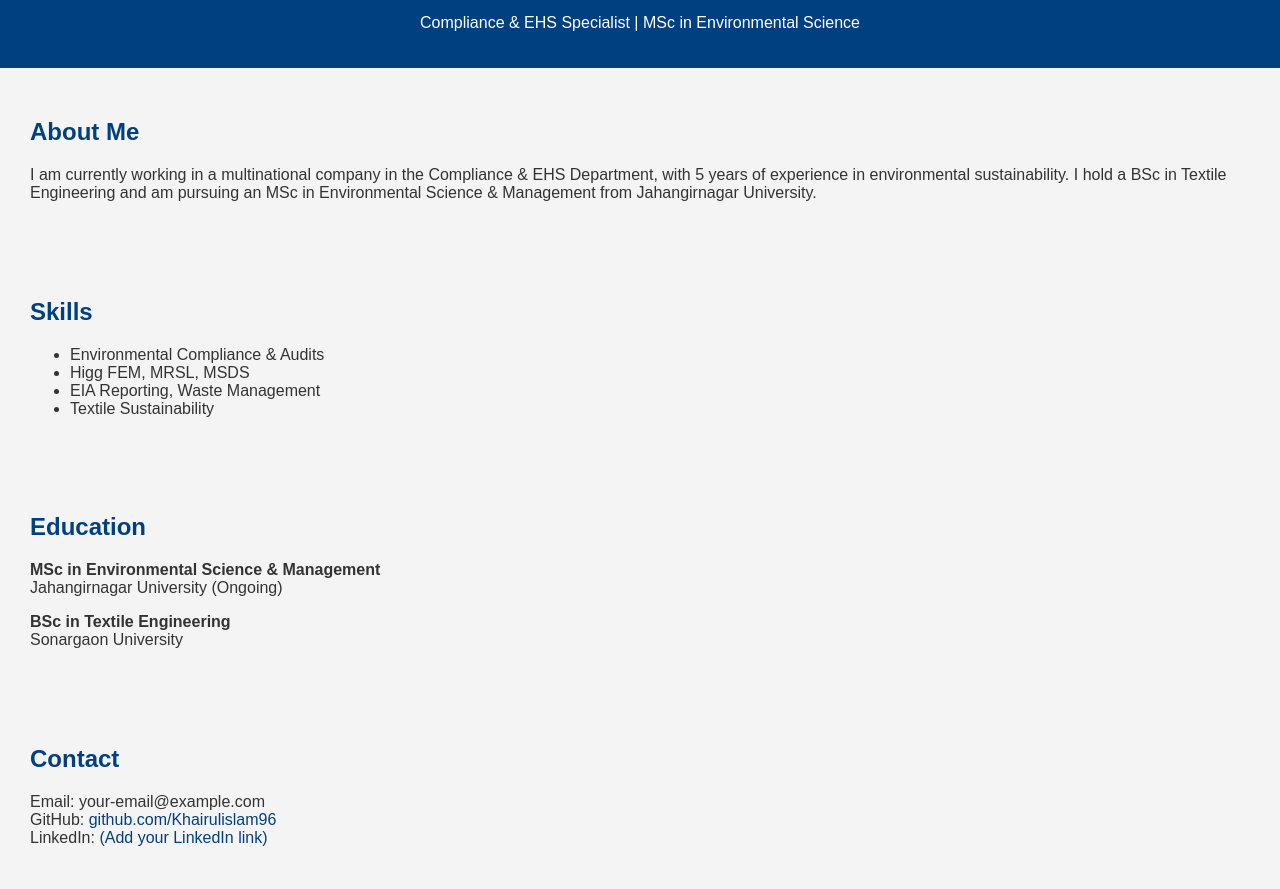
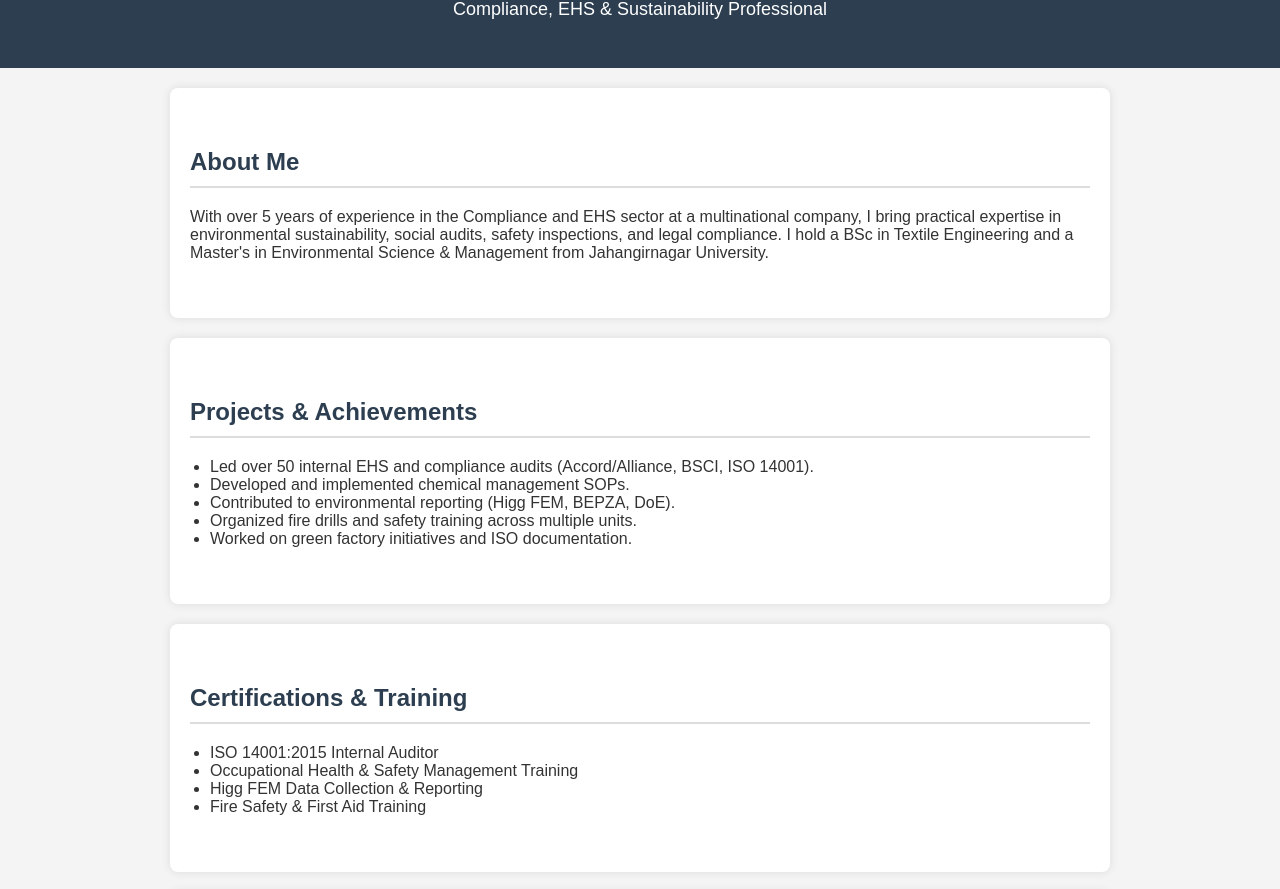
Before and after one commit to Khairulislam96/khairulislam.github.io, a plain HTML site: page index.html in a window 1280 px wide. Shown: the part 86-975 px from the top of the page. Drawn offline with Linux system fonts and the light colour scheme.

Commit message:
Update index.html

```diff
--- a/index.html
+++ b/index.html
@@ -1,69 +1,77 @@
 <!DOCTYPE html>
 <html lang="en">
 <head>
-  <meta charset="UTF-8" />
-  <meta name="viewport" content="width=device-width, initial-scale=1.0" />
-  <title>Md. Khairul Islam - Portfolio</title>
+  <meta charset="UTF-8">
+  <meta name="viewport" content="width=device-width, initial-scale=1.0">
+  <title>Md. Khairul Islam | Compliance & EHS Professional</title>
+  <link rel="stylesheet" href="https://cdnjs.cloudflare.com/ajax/libs/font-awesome/6.4.0/css/all.min.css">
   <style>
-    body {
-      font-family: Arial, sans-serif;
-      margin: 0;
-      background: #f4f4f4;
-      color: #333;
-    }
-    header {
-      background-color: #004080;
-      color: white;
-      padding: 20px 30px;
-      text-align: center;
-    }
-    section {
-      padding: 30px;
-    }
-    h2 {
-      color: #004080;
-    }
-    .contact a {
-      color: #004080;
-      text-decoration: none;
-    }
+    body { font-family: Arial, sans-serif; margin: 0; padding: 0; background: #f4f4f4; color: #333; }
+    header { background: #2c3e50; color: white; padding: 30px 20px; text-align: center; }
+    header h1 { margin: 0; font-size: 32px; }
+    header p { font-size: 18px; }
+    section { padding: 40px 20px; background: white; margin: 20px auto; max-width: 900px; border-radius: 8px; box-shadow: 0 0 10px rgba(0,0,0,0.1); }
+    h2 { color: #2c3e50; border-bottom: 2px solid #ddd; padding-bottom: 10px; margin-bottom: 20px; }
+    ul { padding-left: 20px; }
+    .contact a { display: inline-block; margin-right: 15px; color: #2c3e50; text-decoration: none; font-weight: bold; }
+    .gallery img { max-width: 200px; margin: 10px; border-radius: 8px; }
+    .cv-button { background: #2980b9; color: white; padding: 10px 15px; text-decoration: none; border-radius: 4px; margin-top: 10px; display: inline-block; }
   </style>
 </head>
 <body>
+
 <header>
   <h1>Md. Khairul Islam</h1>
-    <p>Compliance & EHS Specialist | MSc in Environmental Science</p>
+  <p>Compliance, EHS & Sustainability Professional</p>
 </header>
 
 <section>
   <h2>About Me</h2>
-    <p>I am currently working in a multinational company in the Compliance & EHS Department, with 5 years of experience in environmental sustainability. I hold a BSc in Textile Engineering and am pursuing an MSc in Environmental Science & Management from Jahangirnagar University.</p>
+  <p>With over 5 years of experience in the Compliance and EHS sector at a multinational company, I bring practical expertise in environmental sustainability, social audits, safety inspections, and legal compliance. I hold a BSc in Textile Engineering and a Master's in Environmental Science & Management from Jahangirnagar University.</p>
 </section>
 
 <section>
-    <h2>Skills</h2>
+  <h2>Projects & Achievements</h2>
   <ul>
-      <li>Environmental Compliance & Audits</li>
-      <li>Higg FEM, MRSL, MSDS</li>
-      <li>EIA Reporting, Waste Management</li>
-      <li>Textile Sustainability</li>
+    <li>Led over 50 internal EHS and compliance audits (Accord/Alliance, BSCI, ISO 14001).</li>
+    <li>Developed and implemented chemical management SOPs.</li>
+    <li>Contributed to environmental reporting (Higg FEM, BEPZA, DoE).</li>
+    <li>Organized fire drills and safety training across multiple units.</li>
+    <li>Worked on green factory initiatives and ISO documentation.</li>
   </ul>
 </section>
 
 <section>
-    <h2>Education</h2>
-    <p><strong>MSc in Environmental Science & Management</strong><br/>Jahangirnagar University (Ongoing)</p>
-    <p><strong>BSc in Textile Engineering</strong><br/>Sonargaon University</p>
+  <h2>Certifications & Training</h2>
+  <ul>
+    <li>ISO 14001:2015 Internal Auditor</li>
+    <li>Occupational Health & Safety Management Training</li>
+    <li>Higg FEM Data Collection & Reporting</li>
+    <li>Fire Safety & First Aid Training</li>
+  </ul>
+</section>
+
+<section class="gallery">
+  <h2>Photo Gallery</h2>
+  <img src="images/training1.jpg" alt="Training Session">
+  <img src="images/audit1.jpg" alt="Audit Visit">
+  <img src="images/safety1.jpg" alt="Safety Drill">
 </section>
 
 <section>
+  <h2>Download CV</h2>
+  <a class="cv-button" href="cv/Khairul_Islam_CV.pdf" download>Download My CV</a>
+</section>
+
+<section class="contact">
   <h2>Contact</h2>
-    <p class="contact">
-      Email: your-email@example.com <br/>
-      GitHub: <a href="https://github.com/Khairulislam96">github.com/Khairulislam96</a><br/>
-      LinkedIn: <a href="#">(Add your LinkedIn link)</a>
+  <p>Email: khairulislam96@gmail.com</p>
+  <p>
+    <a href="https://www.linkedin.com/in/khairulislam96" target="_blank"><i class="fab fa-linkedin"></i> LinkedIn</a>
+    <a href="mailto:khairulislam96@gmail.com"><i class="fas fa-envelope"></i> Email</a>
+    <a href="https://khairulislam96.github.io/khairulislam.github.io/"><i class="fas fa-globe"></i> Website</a>
   </p>
 </section>
+
 </body>
 </html>
-update portfolio
```
Lines whose indentation alone changed are shown as unchanged.
